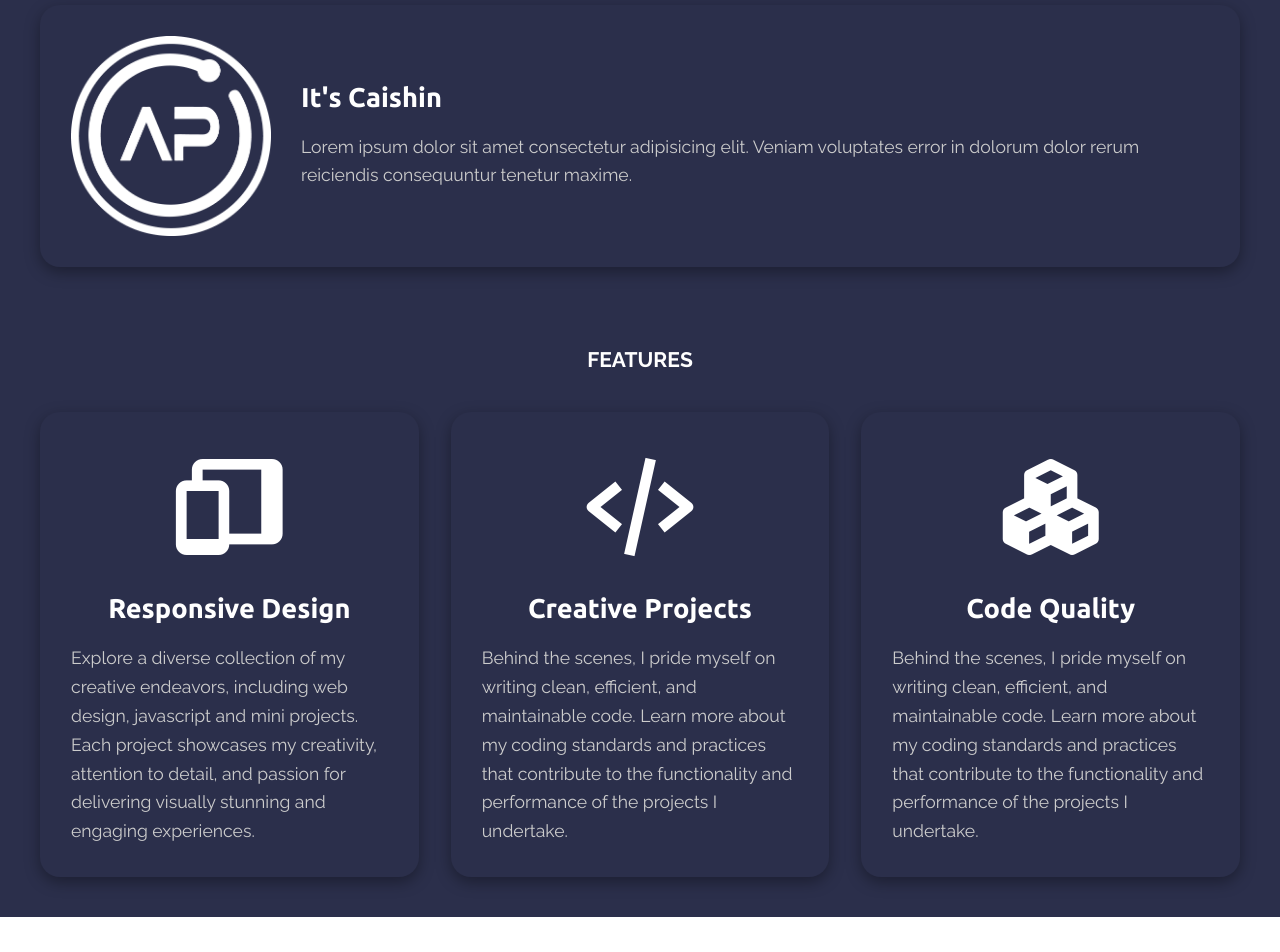
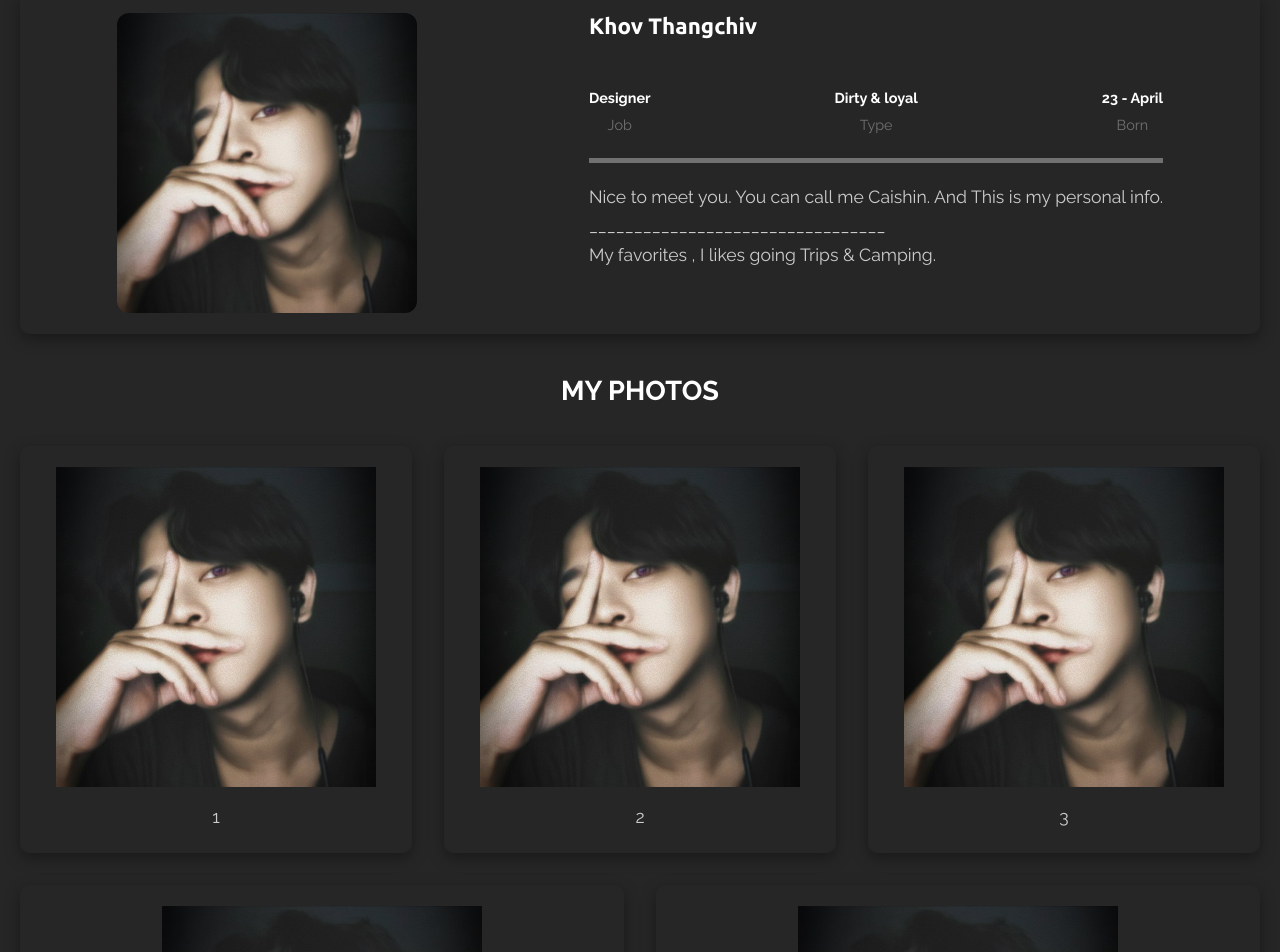
Before and after one commit to Caishinn/Thangchiv, a plain HTML site: page index.html in a window 1280 px wide. Shown: the part 900-1852 px from the top of the page. Before the commit the page ends 1817 px from the top, so only its background shows below. Drawn offline with nearby package versions, Linux system fonts and the light colour scheme.

Commit message:
Update Ui

```diff
--- a/index.html
+++ b/index.html
@@ -15,8 +15,8 @@
     <header>
       <div id="particles"></div>
       <div class="info-text">
-        <h1>Caishin</h1>
-        <h3>Hey ! I'm A UI & UX Designer, Also A Developer.</h3>
+        <h1>Cin Caishin</h1>
+        <h3>Hey There, I'm a UI & UX Designer, Also a Developer.</h3>
         <a href="#about" class="scroll"><i class="bx bxs-down-arrow"></i></a>
       </div>
     </header>
@@ -28,13 +28,23 @@
       </div>
 
       <div class="card">
-        <img src="assets/logo.png" />
+        <img src="assets/Profile.jpeg" />
         <div class="info">
-          <h1>It's Caishin</h1>
+          <h1>Khov Thangchiv</h1>
+          <div class="left__col">
+            <!-- About -->
+
+            <ul class="about">
+              <li><span>Designer</span>Job</li>
+              <li><span>Dirty & loyal</span>Type</li>
+              <li><span>23 - April</span>Born</li>
+            </ul>
+          </div>
           <p>
-            Lorem ipsum dolor sit amet consectetur adipisicing elit. Veniam
-            voluptates error in dolorum dolor rerum reiciendis consequuntur
-            tenetur maxime.
+            Nice to meet you. You can call me Caishin. And This is my personal
+            info.<br />_________________________________
+            <br />
+            My favorites , I likes going Trips & Camping.
           </p>
         </div>
       </div>
@@ -42,10 +52,10 @@
 
     <section id="features">
       <div class="header">
-        <h1>Features</h1>
+        <h1>My Photos</h1>
         <!-- <a href="#">See More</a> -->
       </div>
-      <div class="feature-cards">
+      <!-- <div class="feature-cards">
         <div class="card">
           <div class="info">
             <i class="bx bxs-devices"></i>
@@ -70,17 +80,64 @@
               the projects I undertake.
             </p>
           </div>
-        </div>
+        </div> -->
+      <div class="feature-cards">
         <div class="card">
           <div class="info">
-            <i class="bx bxs-component"></i>
-            <h1>Code Quality</h1>
-            <p>
-              Behind the scenes, I pride myself on writing clean, efficient, and
-              maintainable code. Learn more about my coding standards and
-              practices that contribute to the functionality and performance of
-              the projects I undertake.
-            </p>
+            <img
+              src="assets/Profile.jpeg"
+              alt="Responsive Design"
+              class="feature-img"
+            />
+            <p>1</p>
+          </div>
+        </div>
+
+        <div class="card">
+          <div class="info">
+            <img
+              src="assets/Profile.jpeg"
+              alt="Responsive Design"
+              class="feature-img"
+            />
+            <!-- <h1>Creative Projects</h1> -->
+            <p>2</p>
+          </div>
+        </div>
+
+        <div class="card">
+          <div class="info">
+            <img
+              src="assets/Profile.jpeg"
+              alt="Responsive Design"
+              class="feature-img"
+            />
+            <!-- <h1>Creative Projects</h1> -->
+            <p>3</p>
+          </div>
+        </div>
+
+        <div class="card">
+          <div class="info">
+            <img
+              src="assets/Profile.jpeg"
+              alt="Responsive Design"
+              class="feature-img"
+            />
+            <!-- <h1>Creative Projects</h1> -->
+            <p>4</p>
+          </div>
+        </div>
+
+        <div class="card">
+          <div class="info">
+            <img
+              src="assets/Profile.jpeg"
+              alt="Responsive Design"
+              class="feature-img"
+            />
+            <!-- <h1>Creative Projects</h1> -->
+            <p>5</p>
           </div>
         </div>
       </div>
--- a/style.css
+++ b/style.css
@@ -18,7 +18,7 @@ body {
 header {
   width: 100%;
   height: 100vh;
-  background-color: #2b2f4b;
+  background-color: #262626;
   color: #fff;
 }
 
@@ -92,8 +92,8 @@ header .info-text .scroll::before {
 
 #about,
 #features {
-  background-color: #2b2f4b;
-  padding: 40px;
+  background-color: #262626;
+  padding: 20px;
 }
 
 #about .header,
@@ -109,6 +109,7 @@ header .info-text .scroll::before {
   text-align: center;
   color: #fff;
   text-transform: uppercase;
+  font-size: 1.7rem;
 }
 
 #about .header a,
@@ -131,11 +132,12 @@ header .info-text .scroll::before {
 
 #about .card,
 #features .card {
-  padding: 30px;
+  padding: 20px;
   box-shadow: 0 5px 15px rgba(0, 0, 0, 0.35);
-  border-radius: 20px;
+  border-radius: 10px;
   display: flex;
-  gap: 30px;
+  gap: 20px;
+  justify-content: space-around;
   border: 1px solid transparent;
   transition: all 0.3s ease;
 }
@@ -147,12 +149,13 @@ header .info-text .scroll::before {
 }
 
 #about .card img {
-  max-width: 200px;
-  max-height: 200px;
+  max-width: 300px;
+  max-height: 300px;
+  border-radius: 12px;
 }
 
 #about .card .info {
-  display: flex;
+  /* display: flex; */
   flex-direction: column;
   align-items: flex-start;
   justify-content: center;
@@ -162,7 +165,7 @@ header .info-text .scroll::before {
 #features .card .info h1 {
   margin-bottom: 20px;
   color: #fff;
-  font-size: 1.7rem;
+  font-size: 1.4rem;
   font-weight: bold;
   font-family: "Ubuntu";
 }
@@ -177,7 +180,7 @@ header .info-text .scroll::before {
 #features .feature-cards {
   display: flex;
   flex-wrap: wrap;
-  justify-content: space-between;
+  justify-content: center;
   gap: 2rem;
 }
 
@@ -189,12 +192,20 @@ header .info-text .scroll::before {
   min-width: 350px;
 }
 
-#features .feature-cards .card .info i {
+/* #features .feature-cards .card .info i {
   color: #fff;
   font-size: 8rem;
   width: 100%;
   text-align: center;
   margin-bottom: 1.4rem;
+} */
+#features .feature-cards .card .info img {
+  width: 320px;
+  height: 320px;
+  object-fit: contain;
+  align-items: center;
+  display: block;
+  margin: 0 auto 1rem auto;
 }
 
 #features .feature-cards .card .info h1 {
@@ -203,6 +214,7 @@ header .info-text .scroll::before {
 
 #features .feature-cards .card .info p {
   font-size: 1.1rem;
+  text-align: center;
 }
 
 .scroll-top {
@@ -228,16 +240,23 @@ header .info-text .scroll::before {
 
 @media screen and (max-width: 720px) {
   header .info-text h1 {
-    font-size: 4rem;
+    font-size: 3rem;
   }
 
   header .info-text h3 {
-    font-size: 1.1rem;
+    font-size: 1rem;
+    text-align: center;
+    padding: 0 1rem;
+  }
+
+  #about .info h1 {
+    text-align: center;
   }
 
   #about .card {
     flex-direction: column;
     align-items: center;
+    text-align: center;
   }
 
   #about .card img {
@@ -245,3 +264,35 @@ header .info-text .scroll::before {
     max-height: 150px;
   }
 }
+/*===== ABOUT =====*/
+
+.about {
+  justify-content: space-between;
+  position: relative;
+  margin: 50px 0;
+  display: flex;
+  flex-direction: row;
+  font-size: 0.9rem;
+}
+.about li {
+  display: flex;
+  flex-direction: column;
+  align-items: center;
+  color: #717171;
+  font-size: 0.9rem;
+}
+.about span {
+  color: white;
+  font-weight: 800;
+  padding-bottom: 10px;
+}
+
+.about::after {
+  position: absolute;
+  content: "";
+  bottom: -30px;
+  display: block;
+  background: #717171;
+  height: 5px;
+  width: 100%;
+}
```
Also changed, not shown: assets/Profile.jpeg (added).
